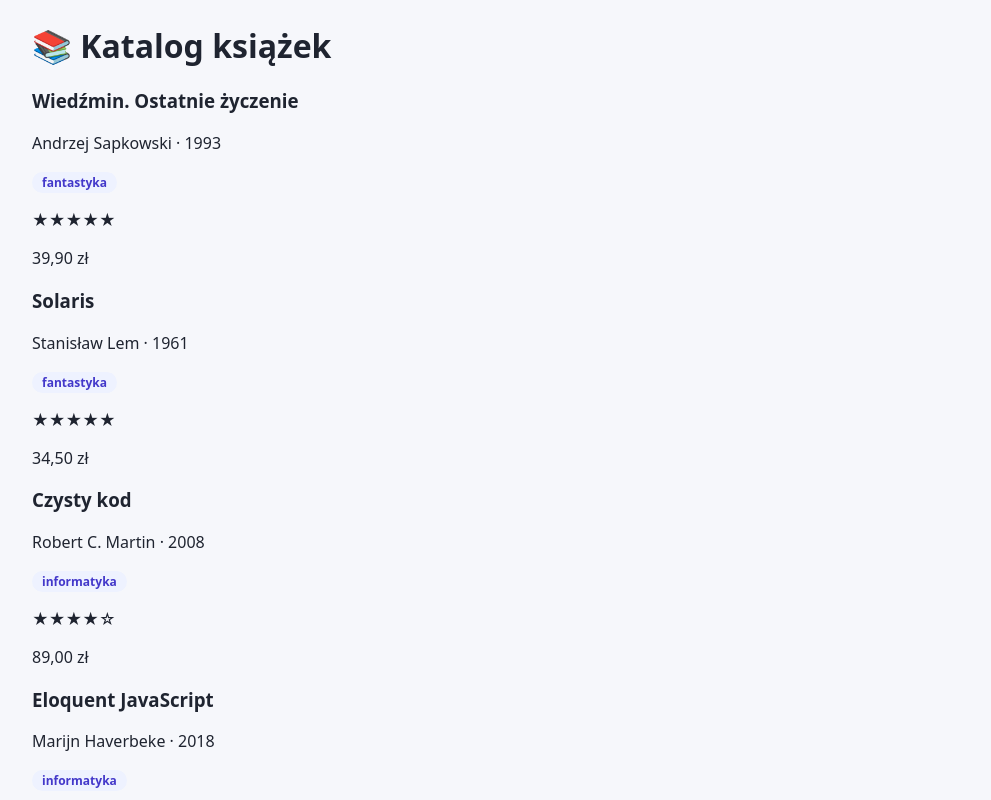
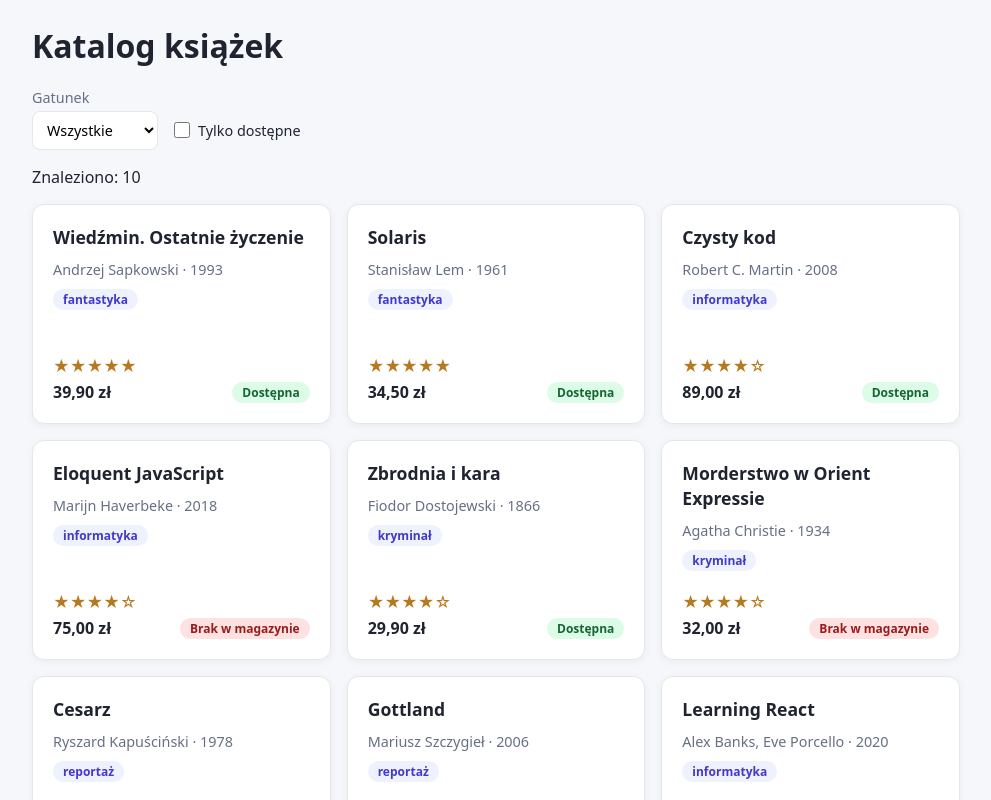
Before and after one commit to xAxee/frameworki-front-endowe, a React (Vite) app: page / in a window 1280 px wide. Shown: the top 800 px of the page, without its empty margins (144-1135 px from the left). Built offline with nearby package versions, Linux system fonts and the light colour scheme.

Commit message:
Lab 1 Homework

```diff
--- a/src/App.tsx
+++ b/src/App.tsx
@@ -1,11 +1,40 @@
+import { useState } from "react";
 import { books } from "./data/books";
 import BookList from "./components/BookList";
+import BookDetails from "./components/BookDetails";
+import FilterBar from "./components/FilterBar";
+import type { Book, Genre } from "./types";
+
+type GenreFilter = Genre | "wszystkie";
 
 export default function App() {
+  const [genre, setGenre] = useState<GenreFilter>("wszystkie");
+  const [onlyAvailable, setOnlyAvailable] = useState(false);
+  const [selectedBook, setSelectedBook] = useState<Book | null>(null);
+
+  const visibleBooks = books.filter(
+    (book) =>
+      (genre === "wszystkie" || book.genre === genre) &&
+      (!onlyAvailable || book.available),
+  );
+
   return (
     <>
-      <h1>📚 Katalog książek</h1>
-      <BookList books={books} />
+      <h1>Katalog książek</h1>
+      <FilterBar
+        genre={genre}
+        onlyAvailable={onlyAvailable}
+        onGenreChange={setGenre}
+        onOnlyAvailableChange={setOnlyAvailable}
+      />
+      <p>Znaleziono: {visibleBooks.length}</p>
+      <BookList books={visibleBooks} onBookSelect={setSelectedBook} />
+      {selectedBook && (
+        <BookDetails
+          book={selectedBook}
+          onClose={() => setSelectedBook(null)}
+        />
+      )}
     </>
   );
 }
--- /dev/null
+++ b/src/components/BookCard.module.css
@@ -0,0 +1,54 @@
+.card {
+  display: flex;
+  min-height: 220px;
+  flex-direction: column;
+  gap: 10px;
+  padding: 20px;
+  border: 1px solid var(--border);
+  border-radius: 12px;
+  background: var(--card);
+  box-shadow: 0 2px 8px rgb(16 24 40 / 5%);
+  cursor: pointer;
+  transition: border-color 150ms ease, box-shadow 150ms ease;
+}
+
+.card:hover,
+.card:focus-visible {
+  border-color: var(--primary);
+  box-shadow: 0 4px 14px rgb(16 24 40 / 12%);
+  outline: none;
+}
+
+.title {
+  margin: 0;
+  font-size: 1.1rem;
+  line-height: 1.4;
+}
+
+.meta {
+  margin: 0;
+  color: var(--muted);
+  font-size: 0.9rem;
+}
+
+.footer {
+  display: flex;
+  align-items: flex-end;
+  justify-content: space-between;
+  gap: 12px;
+  margin-top: auto;
+}
+
+.rating,
+.price {
+  margin: 0;
+}
+
+.rating {
+  color: #b7791f;
+}
+
+.price {
+  margin-top: 4px;
+  font-weight: 700;
+}
--- a/src/components/BookCard.tsx
+++ b/src/components/BookCard.tsx
@@ -1,23 +1,45 @@
 import type { Book } from "../types";
 import { formatPrice, stars } from "../utils";
 import Badge from "./Badge";
+import styles from "./BookCard.module.css";
 
-type BookCardProps = { book: Book };
+type BookCardProps = { book: Book; onSelect: (book: Book) => void };
 
-export default function BookCard({ book }: BookCardProps) {
-  const { title, author, year, genre, rating, price } = book;
+export default function BookCard({ book, onSelect }: BookCardProps) {
+  const { title, author, year, genre, rating, price, available } = book;
 
   return (
-    <article>
-      <h3>{title}</h3>
-      <p>
+    <article
+      className={styles.card}
+      onClick={() => onSelect(book)}
+      onKeyDown={(event) => {
+        if (event.key === "Enter" || event.key === " ") {
+          event.preventDefault();
+          onSelect(book);
+        }
+      }}
+      role="button"
+      tabIndex={0}
+      aria-label={`Pokaż szczegóły książki: ${title}`}
+    >
+      <h3 className={styles.title}>{title}</h3>
+      <p className={styles.meta}>
         {author} · {year}
       </p>
-      <p>
+      <p className={styles.meta}>
         <Badge>{genre}</Badge>
       </p>
-      <p>{stars(rating)}</p>
-      <p>{formatPrice(price)}</p>
+      <div className={styles.footer}>
+        <div>
+          <p className={styles.rating}>{stars(rating)}</p>
+          <p className={styles.price}>{formatPrice(price)}</p>
+        </div>
+        {available ? (
+          <Badge tone="success">Dostępna</Badge>
+        ) : (
+          <Badge tone="warning">Brak w magazynie</Badge>
+        )}
+      </div>
     </article>
   );
 }
--- /dev/null
+++ b/src/components/BookDetails.module.css
@@ -0,0 +1,41 @@
+.details {
+  margin-top: 24px;
+  padding: 24px;
+  border: 1px solid var(--border);
+  border-radius: 12px;
+  background: var(--card);
+  box-shadow: 0 2px 8px rgb(16 24 40 / 5%);
+}
+
+.header {
+  display: flex;
+  align-items: center;
+  justify-content: space-between;
+  gap: 16px;
+}
+
+.header h2,
+.details h3 {
+  margin: 0;
+}
+
+.details h3 {
+  margin-top: 20px;
+}
+
+.info {
+  display: grid;
+  grid-template-columns: repeat(auto-fit, minmax(150px, 1fr));
+  gap: 16px;
+  margin: 20px 0 0;
+}
+
+.info dt {
+  margin-bottom: 6px;
+  color: var(--muted);
+  font-size: 0.9rem;
+}
+
+.info dd {
+  margin: 0;
+}
--- /dev/null
+++ b/src/components/BookDetails.tsx
@@ -0,0 +1,40 @@
+import type { Book } from "../types";
+import { formatPrice, stars } from "../utils";
+import Badge from "./Badge";
+import styles from "./BookDetails.module.css";
+
+type BookDetailsProps = {
+  book: Book;
+  onClose: () => void;
+};
+
+export default function BookDetails({ book, onClose }: BookDetailsProps) {
+  return (
+    <section className={styles.details} aria-labelledby="book-details-title">
+      <div className={styles.header}>
+        <h2 id="book-details-title">Szczegóły książki</h2>
+        <button type="button" onClick={onClose}>
+          Zamknij
+        </button>
+      </div>
+      <h3>{book.title}</h3>
+      <dl className={styles.info}>
+        <div><dt>Autor</dt><dd>{book.author}</dd></div>
+        <div><dt>Rok wydania</dt><dd>{book.year}</dd></div>
+        <div><dt>Gatunek</dt><dd><Badge>{book.genre}</Badge></dd></div>
+        <div><dt>Ocena</dt><dd>{stars(book.rating)}</dd></div>
+        <div><dt>Cena</dt><dd>{formatPrice(book.price)}</dd></div>
+        <div>
+          <dt>Dostępność</dt>
+          <dd>
+            {book.available ? (
+              <Badge tone="success">Dostępna</Badge>
+            ) : (
+              <Badge tone="warning">Brak w magazynie</Badge>
+            )}
+          </dd>
+        </div>
+      </dl>
+    </section>
+  );
+}
--- /dev/null
+++ b/src/components/BookList.module.css
@@ -0,0 +1,5 @@
+.grid {
+  display: grid;
+  grid-template-columns: repeat(auto-fill, minmax(240px, 1fr));
+  gap: 16px;
+}
--- a/src/components/BookList.tsx
+++ b/src/components/BookList.tsx
@@ -1,13 +1,21 @@
 import type { Book } from "../types";
 import BookCard from "./BookCard";
+import styles from "./BookList.module.css";
 
-type BookListProps = { books: Book[] };
+type BookListProps = {
+  books: Book[];
+  onBookSelect: (book: Book) => void;
+};
 
-export default function BookList({ books }: BookListProps) {
+export default function BookList({ books, onBookSelect }: BookListProps) {
+  if (books.length === 0) {
+    return <p>Brak książek spełniających kryteria.</p>;
+  }
+
   return (
-    <div>
+    <div className={styles.grid}>
       {books.map((book) => (
-        <BookCard key={book.id} book={book} />
+        <BookCard key={book.id} book={book} onSelect={onBookSelect} />
       ))}
     </div>
   );
--- /dev/null
+++ b/src/components/FilterBar.module.css
@@ -0,0 +1,21 @@
+.filters {
+  display: flex;
+  flex-wrap: wrap;
+  align-items: flex-end;
+  gap: 16px;
+  margin-bottom: 16px;
+}
+
+.checkbox {
+  display: flex;
+  align-items: center;
+  gap: 8px;
+  min-height: 40px;
+  color: var(--text);
+}
+
+.checkbox input {
+  width: 16px;
+  height: 16px;
+  margin: 0;
+}
--- /dev/null
+++ b/src/components/FilterBar.tsx
@@ -0,0 +1,44 @@
+import type { Genre } from "../types";
+import styles from "./FilterBar.module.css";
+
+type GenreFilter = Genre | "wszystkie";
+
+type FilterBarProps = {
+  genre: GenreFilter;
+  onlyAvailable: boolean;
+  onGenreChange: (genre: GenreFilter) => void;
+  onOnlyAvailableChange: (onlyAvailable: boolean) => void;
+};
+
+export default function FilterBar({
+  genre,
+  onlyAvailable,
+  onGenreChange,
+  onOnlyAvailableChange,
+}: FilterBarProps) {
+  return (
+    <div className={styles.filters}>
+      <label>
+        Gatunek
+        <select
+          value={genre}
+          onChange={(event) => onGenreChange(event.target.value as GenreFilter)}
+        >
+          <option value="wszystkie">Wszystkie</option>
+          <option value="fantastyka">Fantastyka</option>
+          <option value="kryminał">Kryminał</option>
+          <option value="reportaż">Reportaż</option>
+          <option value="informatyka">Informatyka</option>
+        </select>
+      </label>
+      <label className={styles.checkbox}>
+        <input
+          type="checkbox"
+          checked={onlyAvailable}
+          onChange={(event) => onOnlyAvailableChange(event.target.checked)}
+        />
+        Tylko dostępne
+      </label>
+    </div>
+  );
+}
```
